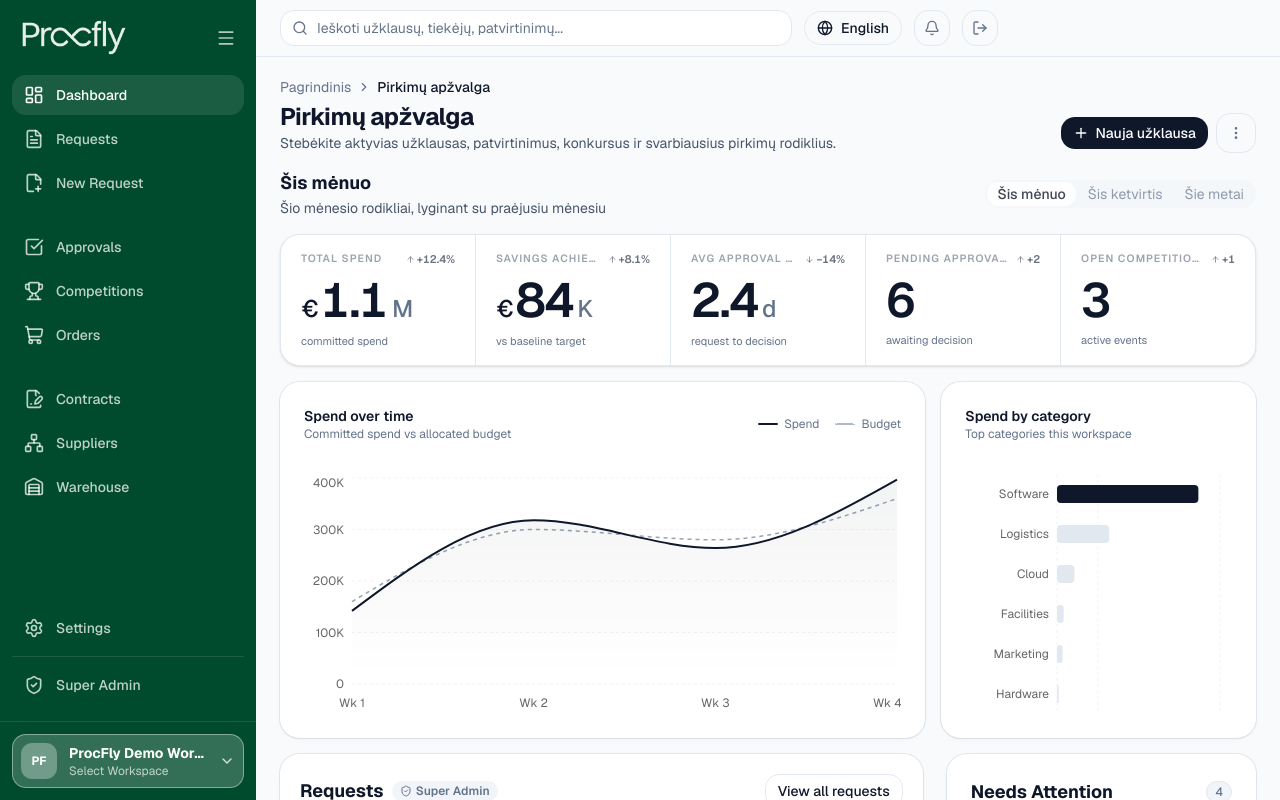
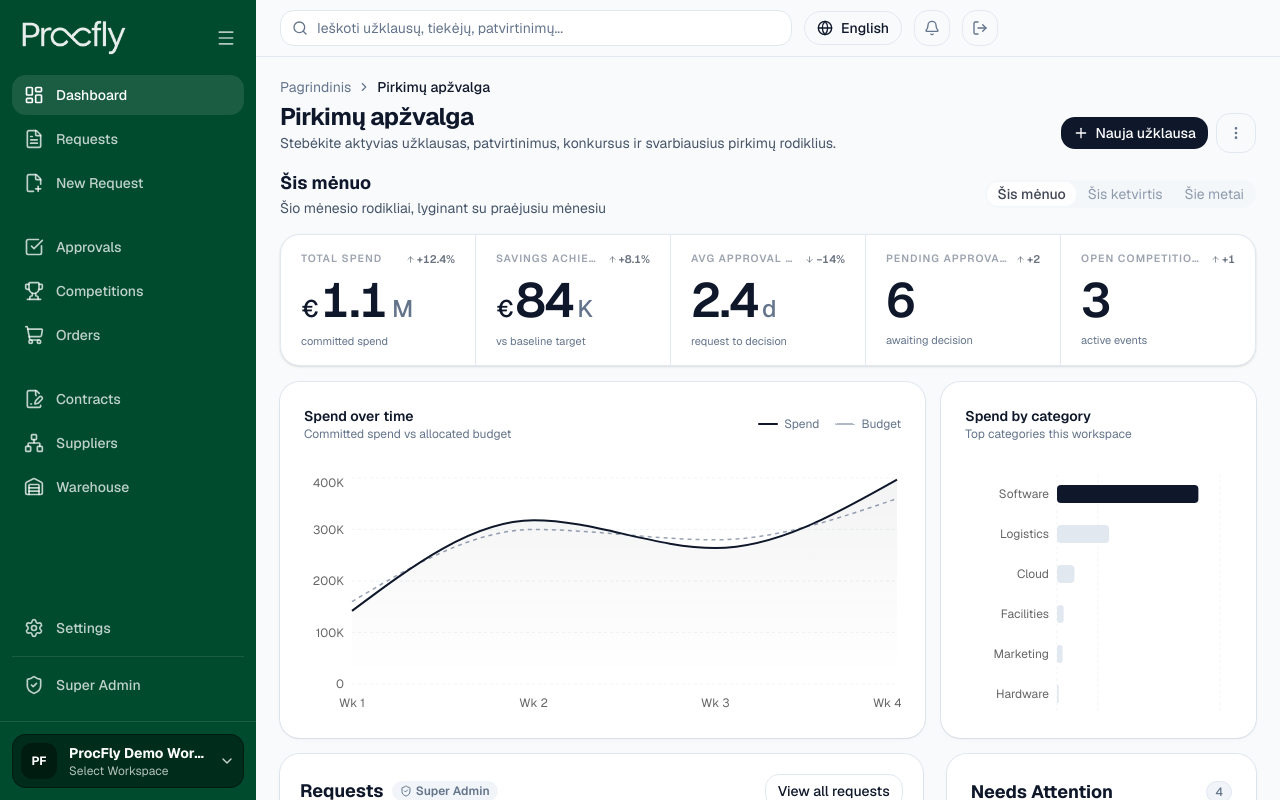
Before and after one commit to lukaskojalaproc/procfly-design, a Next.js app: page / in a window 1280 px wide. Shown: the top 800 px of the page. Built offline with nearby package versions, Linux system fonts and the light colour scheme.

Commit message:
feat: update sidebar button color and hover effect to black
Co-authored-by: VaidasProcfly <292115477+VaidasProcfly@users.noreply.github.com>

```diff
--- a/components/sidebar.tsx
+++ b/components/sidebar.tsx
@@ -118,8 +118,8 @@ export function Sidebar() {
       </nav>
 
       <div className="border-t border-sidebar-border p-3">
-        <button className="group flex w-full items-center gap-3 rounded-lg border border-white/40 bg-white/20 px-2 py-2 text-left transition-all hover:border-white/60 hover:bg-white/30 active:scale-[0.98]">
-          <div className="flex size-9 shrink-0 items-center justify-center rounded-md bg-white/30 text-xs font-bold text-white">
+        <button className="group flex w-full items-center gap-3 rounded-lg border border-black/40 bg-black/40 px-2 py-2 text-left transition-all hover:bg-black/60 active:scale-[0.98]">
+          <div className="flex size-9 shrink-0 items-center justify-center rounded-md bg-black/40 text-xs font-bold text-white">
             PF
           </div>
           <div className="flex-1 overflow-hidden">
```
